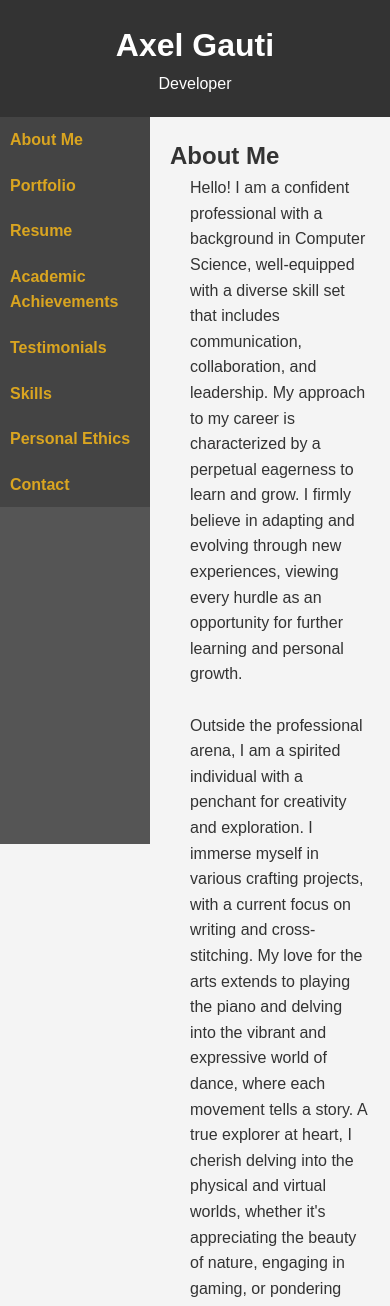
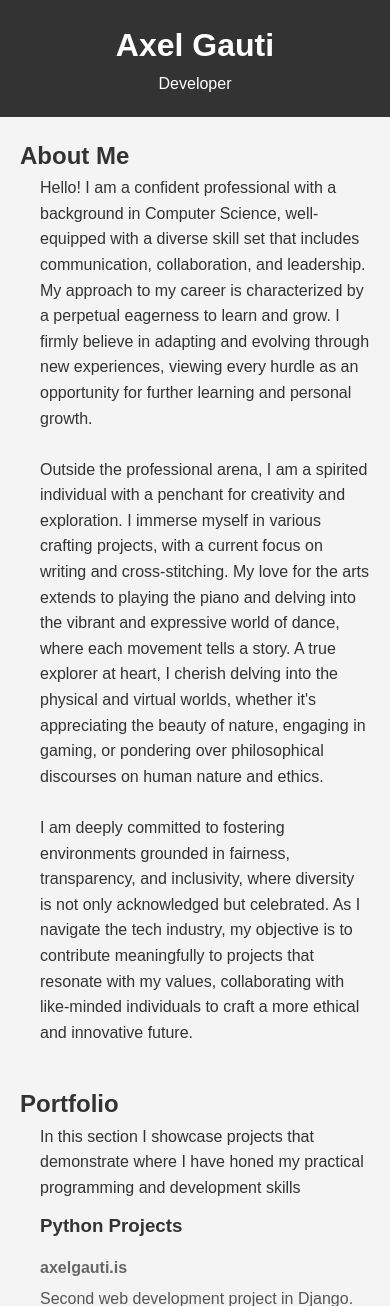
Before and after one commit to mittons/axelgauti, a Django app: page /career/ in a window 390 px wide. Shown: the top 1306 px of the page. Run offline with Django 4.2, Linux system fonts and the light colour scheme.

Commit message:
Removed the navigation bar from the side in portrait mode on smaller screens (768px and less)

```diff
--- a/career/templates/career_main.html
+++ b/career/templates/career_main.html
@@ -89,7 +89,26 @@
 		}
 
 
+		/* Content section styles */
+		#content{
+			margin-left:150px;
+		}
 
+
+		/* Responsive design */
+		@media (max-width: 768px) and (orientation: portrait) {
+			.sidebar-menu {
+				width:0px;
+			}
+
+			.sidebar-gap-filler {
+				width:0px;
+			}
+
+			#content{
+				margin-left:0px;
+			}
+		}
 
 		/* Headings */
 		h1, h2 {
@@ -113,25 +132,6 @@
 
 		a:hover {
 			color: #0056b3;
-		}
-
-		/* Responsive design */
-		@media (max-width: 768px) {
-			nav ul {
-				flex-direction: column;
-			}
-
-			nav li {
-				margin: 0px 0;
-			}
-		}
-
-
-
-		/* Content section styles */
-		#content{
-			margin-left:150px;
-			transition: all 0.3s ease;
 		}
 
 
@@ -526,9 +526,6 @@
 
 			</section>
 
-
-
-
 			<section id="personal-ethics" class="main-section">
 				<header class="main-section-header">
 					<h2>Personal Ethics</h2>
@@ -540,8 +537,6 @@
 				<br>
 				<p>I am confident in my readiness to communicate openly, fostering collaboration and mutual understanding. I am dedicated to navigating the complexities of decision-making with empathy and a willingness to adapt, ensuring that the repercussions of my actions are always considered and that I remain accountable to the communities and individuals I serve.</p>
 			</section>
-
-
 
 			<section id="contact" class="main-section">
 				<header class="main-section-header">
```
